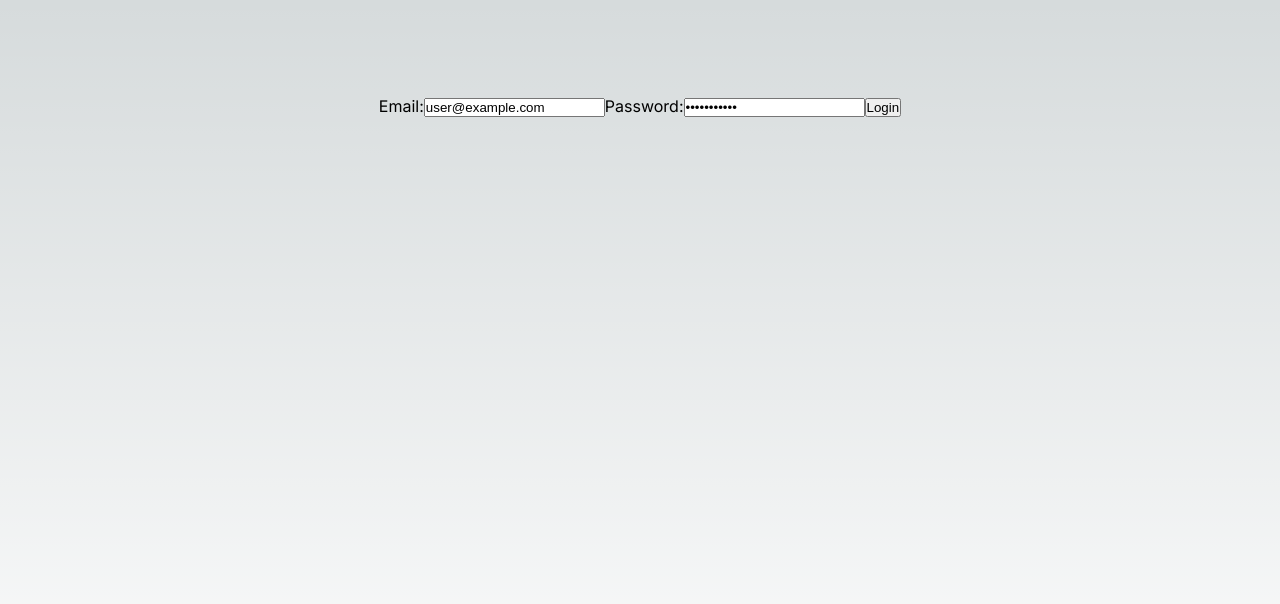
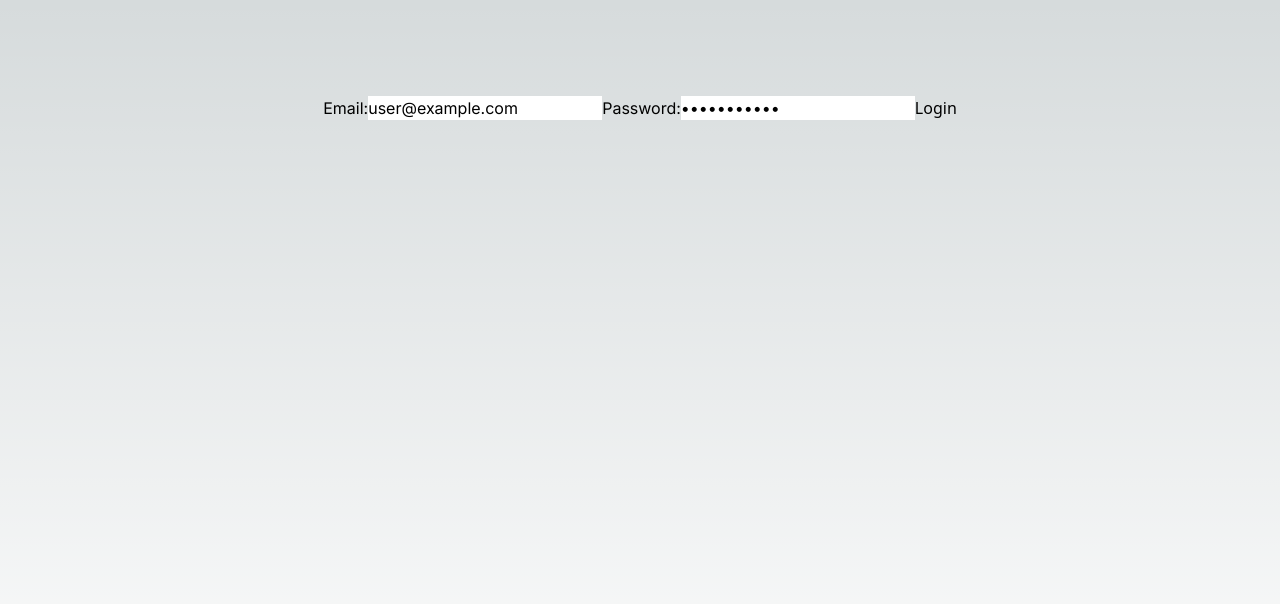
Before and after one commit to willchan8/music-profile, a Next.js app: page /login in a window 1280 px wide. Shown: the top 604 px of the page. Built offline with nearby package versions, Linux system fonts and the light colour scheme.

Commit message:
Add tailwind css

```diff
--- a/package.json
+++ b/package.json
@@ -21,5 +21,10 @@
     "react": "18.2.0",
     "react-dom": "18.2.0",
     "typescript": "4.9.5"
+  },
+  "devDependencies": {
+    "autoprefixer": "^10.4.14",
+    "postcss": "^8.4.23",
+    "tailwindcss": "^3.3.2"
   }
 }
--- a/pages/dashboard.jsx
+++ b/pages/dashboard.jsx
@@ -72,7 +72,7 @@ export default function Main() {
     }
   }, [range]);
 
-  if (!profile || !topTracks) {
+  if (!profile || !topTracks || !topArtists) {
     return null;
   }
 
@@ -97,18 +97,21 @@ export default function Main() {
       </div>
 
       <section className={styles.section}>
-        <h2 className={styles.centerText}>Top Tracks ({rangeObject[range]})</h2>
+        <h2 className="font-bold text-center">Top Tracks ({rangeObject[range]})</h2>
         <div className={styles.grid}>
           {topTracks.map((track, i) => (
             <div className={classNames(styles.card, styles.row)} key={track.id}>
-              <p>#{i + 1}</p>
+              <p className="w-4">#{i + 1}</p>
               <img src={track.album.images[1].url} alt={track.album.name} style={{ width: "100px", height: "100px" }} />
               <div>
-                <p>{track.name}</p>
+                <span>{track.name}</span>
                 <p>
-                  {track.artists.map((artist) => (
-                    <span key={artist.id}>{artist.name}</span>
-                  ))}
+                  {track.artists.map((artist, i) => {
+                    if (i > 0) {
+                      return `, ${artist.name}`;
+                    }
+                    return artist.name;
+                  })}
                 </p>
               </div>
             </div>
@@ -117,11 +120,11 @@ export default function Main() {
       </section>
 
       <section className={styles.section}>
-        <h2 className={styles.centerText}>Top Artists ({rangeObject[range]})</h2>
+        <h2 className="font-bold text-center">Top Artists ({rangeObject[range]})</h2>
         <div className={styles.grid}>
           {topArtists.map((artist, i) => (
             <div className={classNames(styles.card, styles.row)} key={artist.id}>
-              <p>#{i + 1}</p>
+              <p className="w-4">#{i + 1}</p>
               <img src={artist.images[2].url} alt={artist.name} style={{ width: "100px", height: "100px" }} />
               <div>
                 <p>{artist.name}</p>
--- /dev/null
+++ b/postcss.config.js
@@ -0,0 +1,6 @@
+module.exports = {
+  plugins: {
+    tailwindcss: {},
+    autoprefixer: {},
+  },
+}
--- a/styles/Home.module.css
+++ b/styles/Home.module.css
@@ -312,7 +312,3 @@
 .section {
   margin: 2rem 0;
 }
-
-.centerText {
-  text-align: center;
-}
--- /dev/null
+++ b/tailwind.config.js
@@ -0,0 +1,15 @@
+/** @type {import('tailwindcss').Config} */
+module.exports = {
+  content: [
+    "./app/**/*.{js,ts,jsx,tsx,mdx}",
+    "./pages/**/*.{js,ts,jsx,tsx,mdx}",
+    "./components/**/*.{js,ts,jsx,tsx,mdx}",
+
+    // Or if using `src` directory:
+    "./src/**/*.{js,ts,jsx,tsx,mdx}",
+  ],
+  theme: {
+    extend: {},
+  },
+  plugins: [],
+};
```
Also changed, not shown: styles/globals.css (+12 -45 lines), 1 other file (tests, documents, lock files or other folders).
